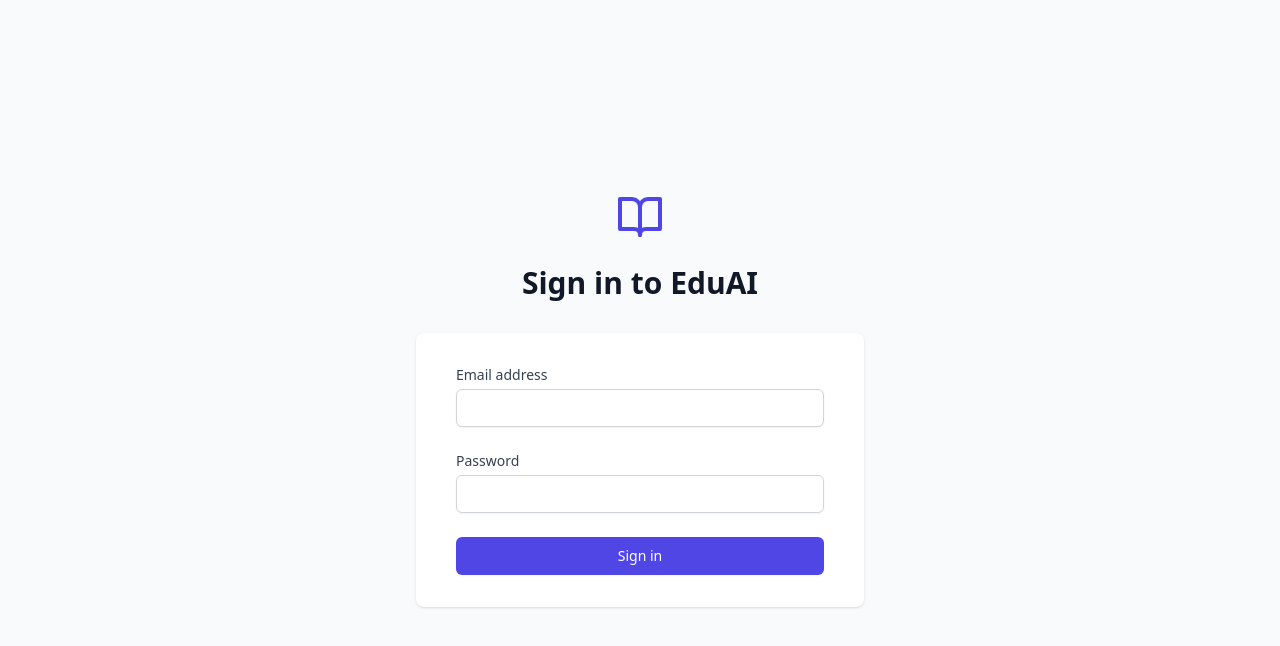
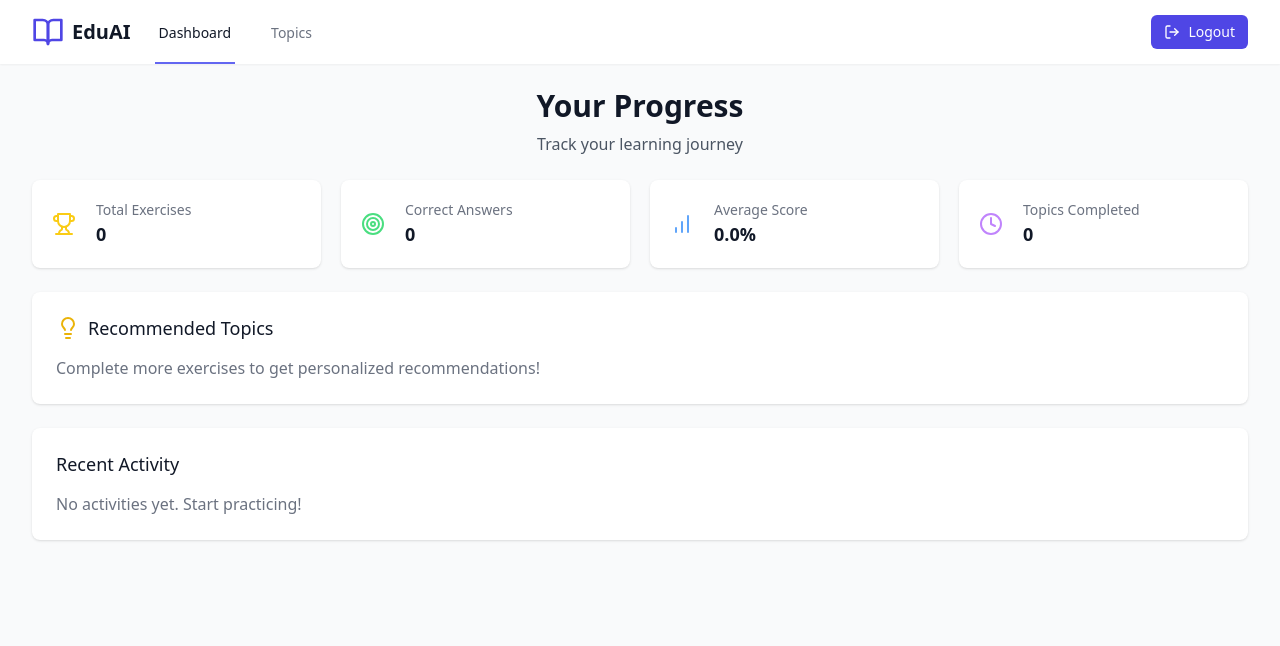
Before and after one commit to lucgmensah/edu_ai-front, a React (Vite) app: page / in a window 1280 px wide. Before the commit this address led to /login. Shown: the top 646 px of the page. Built offline with nearby package versions, Linux system fonts and the light colour scheme; sample sign-in values are in the browser's storage.

Commit message:
fix : error gestion de token

```diff
--- a/src/App.tsx
+++ b/src/App.tsx
@@ -1,4 +1,4 @@
-import React from 'react';
+import React, {useEffect} from 'react';
 import { BrowserRouter, Routes, Route, Navigate } from 'react-router-dom';
 import { Layout } from './components/Layout';
 import { Training } from './pages/Training';
@@ -9,7 +9,14 @@ import { useStore } from './store/useStore';
 import { SelectTopics } from './pages/SelectTopics';
 
 function App() {
-  const token = useStore((state) => state.token);
+  const setToken = useStore((state) => state.setToken);
+
+  const storedToken = localStorage.getItem('token');
+  useEffect(() => {
+    if (storedToken) {
+      setToken(storedToken);
+    }
+  }, [setToken]);
 
   return (
     <BrowserRouter>
@@ -17,7 +24,7 @@ function App() {
         <Route path="/login" element={<Login />} />
         <Route
           element={
-            token ? <Layout /> : <Navigate to="/login" replace />
+            storedToken ? <Layout /> : <Navigate to="/login" replace />
           }
         >
           <Route path="/" element={<Dashboard />} />
--- a/src/api/axios.tsx
+++ b/src/api/axios.tsx
@@ -16,8 +16,8 @@ const WebClient: AxiosInstance = axios.create({
 
 // Fonction pour récupérer le token depuis le store
 const getToken = () => {
-    const state = useStore.getState();
-    return state.token;
+    const storedToken = localStorage.getItem('token');
+    return storedToken;
 };
 
 // Intercepteur pour ajouter les en-têtes à chaque requête
--- a/src/pages/Login.tsx
+++ b/src/pages/Login.tsx
@@ -3,7 +3,6 @@ import { useNavigate } from 'react-router-dom';
 import { BookOpen } from 'lucide-react';
 import { useStore } from '../store/useStore'; // Assurez-vous que le chemin est correct
 import axios from 'axios';
-import api from '../api/api';
 
 export function Login() {
   const navigate = useNavigate();
@@ -30,6 +29,7 @@ export function Login() {
         username: data.username,
       });
       setToken(data.access_token); // Ajoutez cette ligne
+      localStorage.setItem('token', data.access_token); // Stocker le token dans le localStorage
       navigate('/');
     } catch (error) {
       setError('Invalid username or password');
```
